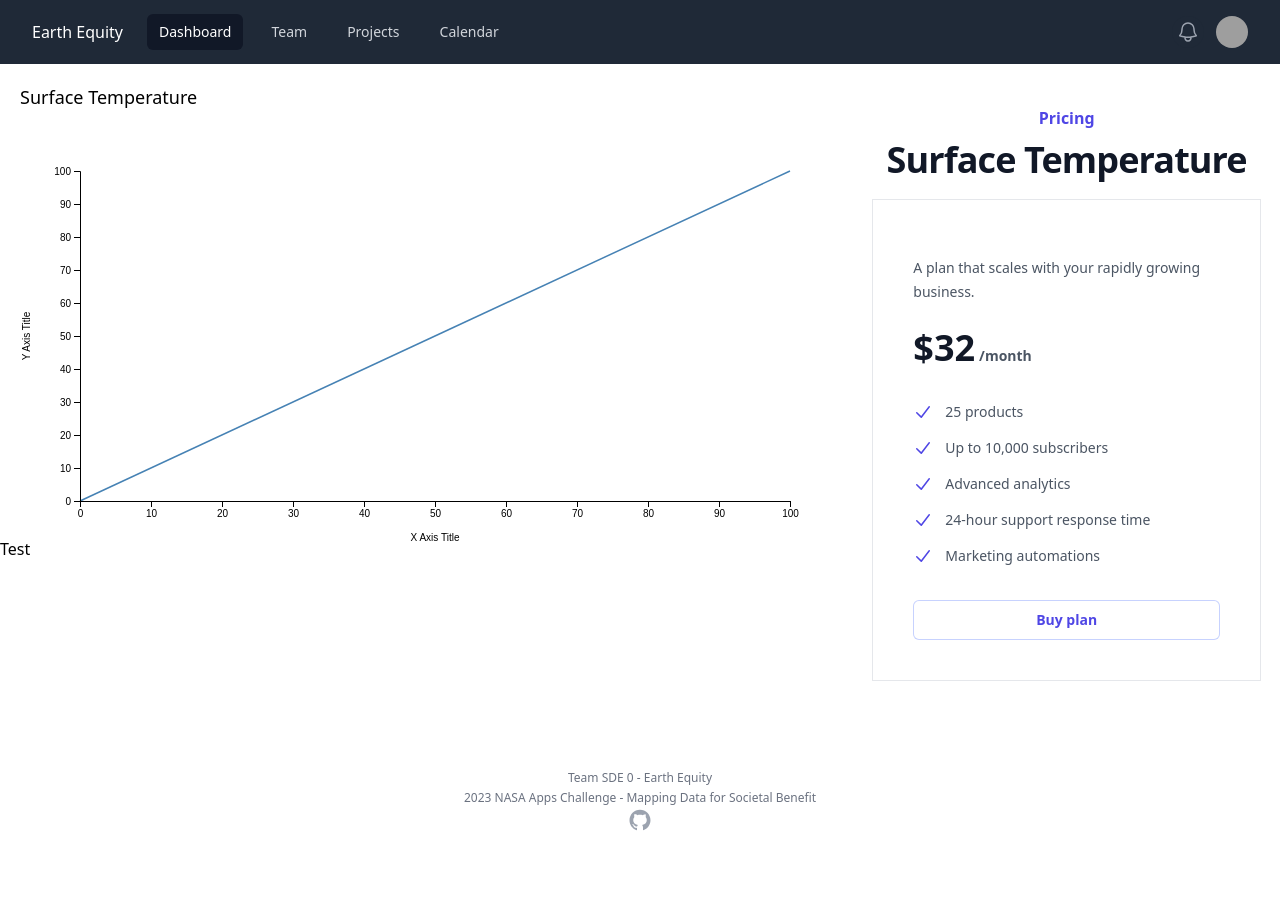
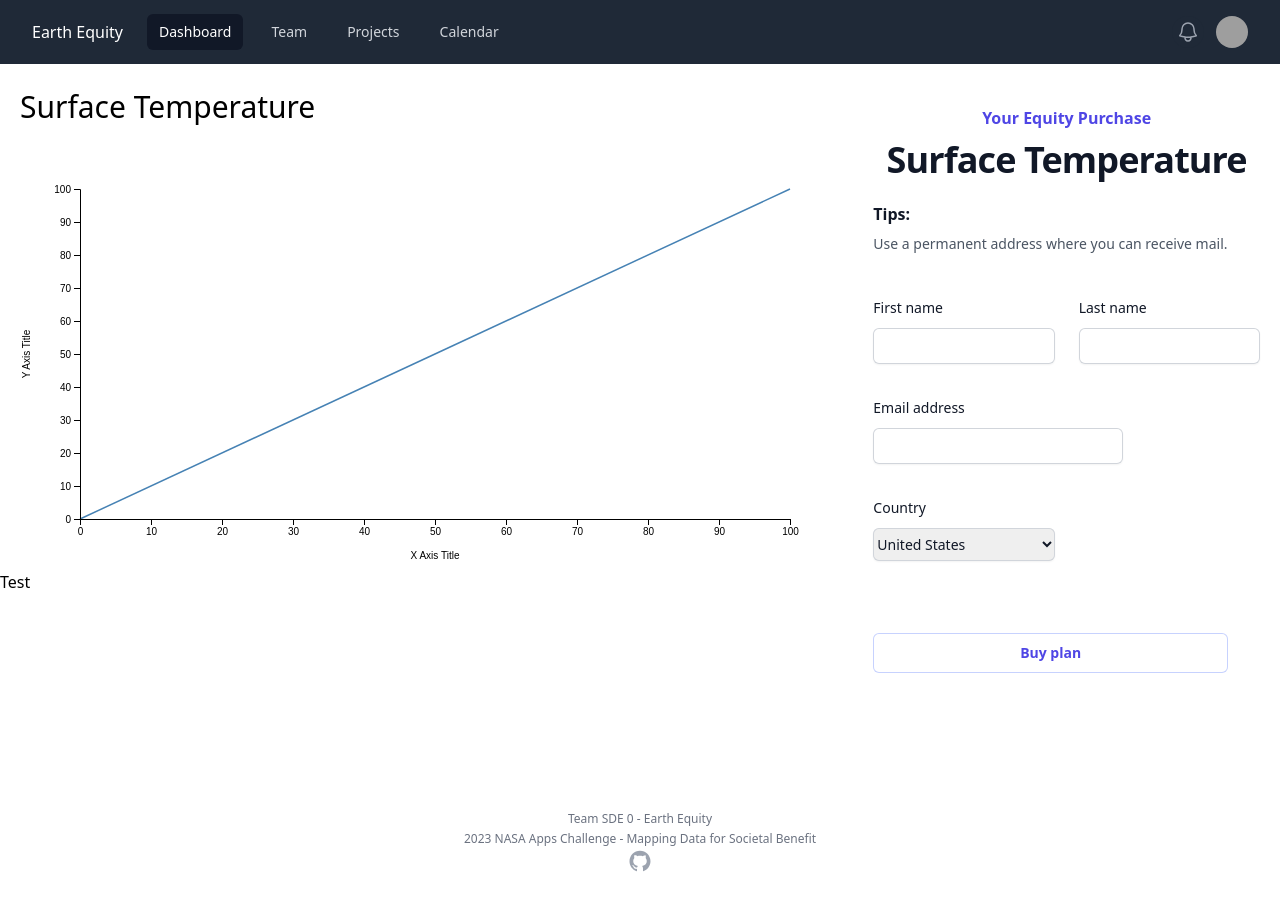
Before and after one commit to hajin-park/Earth-Equity, a React (Vite) app in the folder EarthEquity/: page /heat in a window 1280 px wide. Shown: the top 910 px of the page. Before the commit the page ends 880 px from the top, so only its background shows below. Built offline with nearby package versions, Linux system fonts and the light colour scheme; grey boxes are pictures that could not be loaded.

Commit message:
Created Home Page

```diff
--- a/EarthEquity/src/Components/Shop/Shop.jsx
+++ b/EarthEquity/src/Components/Shop/Shop.jsx
@@ -26,7 +26,7 @@ const Shop = ( {data} ) => {
     <div className="bg-white sm:py-10">
       <div className="mx-auto max-w-7xl px-3 lg:px-5">
         <div className="mx-auto max-w-4xl text-center">
-          <h2 className="text-base font-semibold leading-7 text-indigo-600">Pricing</h2>
+          <h2 className="text-base font-semibold leading-7 text-indigo-600">Your Equity Purchase</h2>
           <p className="mt-2 text-4xl font-bold tracking-tight text-gray-900">
             {data}
           </p>
@@ -36,7 +36,88 @@ const Shop = ( {data} ) => {
           Explicabo id ut laborum.
         </p> */}
         <div className="isolate mx-auto mt-16 grid max-w-md grid-cols-1 sm:mt-5 lg:mx-0 lg:max-w-none">
-          {tiers.map((tier, tierIdx) => (
+          <div className="grid grid-cols-1 gap-x-8 gap-y-10 pb-12">
+            <div>
+              <h2 className="text-base font-semibold leading-7 text-gray-900">Tips:</h2>
+              <p className="mt-1 text-sm leading-6 text-gray-600">Use a permanent address where you can receive mail.</p>
+            </div>
+
+            <div className="grid max-w-2xl grid-cols-1 gap-x-6 gap-y-8 sm:grid-cols-6 md:col-span-2">
+              <div className="sm:col-span-3">
+                <label htmlFor="first-name" className="block text-sm font-medium leading-6 text-gray-900">
+                  First name
+                </label>
+                <div className="mt-2">
+                  <input
+                    type="text"
+                    name="first-name"
+                    id="first-name"
+                    autoComplete="given-name"
+                    className="block w-full rounded-md border-0 py-1.5 text-gray-900 shadow-sm ring-1 ring-inset ring-gray-300 placeholder:text-gray-400 focus:ring-2 focus:ring-inset focus:ring-indigo-600 sm:text-sm sm:leading-6"
+                  />
+                </div>
+              </div>
+
+              <div className="sm:col-span-3">
+                <label htmlFor="last-name" className="block text-sm font-medium leading-6 text-gray-900">
+                  Last name
+                </label>
+                <div className="mt-2">
+                  <input
+                    type="text"
+                    name="last-name"
+                    id="last-name"
+                    autoComplete="family-name"
+                    className="block w-full rounded-md border-0 py-1.5 text-gray-900 shadow-sm ring-1 ring-inset ring-gray-300 placeholder:text-gray-400 focus:ring-2 focus:ring-inset focus:ring-indigo-600 sm:text-sm sm:leading-6"
+                  />
+                </div>
+              </div>
+
+              <div className="sm:col-span-4">
+                <label htmlFor="email" className="block text-sm font-medium leading-6 text-gray-900">
+                  Email address
+                </label>
+                <div className="mt-2">
+                  <input
+                    id="email"
+                    name="email"
+                    type="email"
+                    autoComplete="email"
+                    className="block w-full rounded-md border-0 py-1.5 text-gray-900 shadow-sm ring-1 ring-inset ring-gray-300 placeholder:text-gray-400 focus:ring-2 focus:ring-inset focus:ring-indigo-600 sm:text-sm sm:leading-6"
+                  />
+                </div>
+              </div>
+
+              <div className="sm:col-span-3">
+                <label htmlFor="country" className="block text-sm font-medium leading-6 text-gray-900">
+                  Country
+                </label>
+                <div className="mt-2">
+                  <select
+                    id="country"
+                    name="country"
+                    autoComplete="country-name"
+                    className="block w-full rounded-md border-0 py-1.5 text-gray-900 shadow-sm ring-1 ring-inset ring-gray-300 focus:ring-2 focus:ring-inset focus:ring-indigo-600 sm:max-w-xs sm:text-sm sm:leading-6"
+                  >
+                    <option>United States</option>
+                    <option>Canada</option>
+                    <option>Mexico</option>
+                  </select>
+                </div>
+              </div>
+            </div>
+            <button
+              // href={tier.href}
+              // aria-describedby={tier.id}
+              className={classNames(
+                'text-indigo-600 ring-1 ring-inset ring-indigo-200 hover:ring-indigo-300',
+                'mt-8 block rounded-md py-2 px-3 text-center text-sm font-semibold leading-6 focus-visible:outline focus-visible:outline-2 focus-visible:outline-offset-2 focus-visible:outline-indigo-600'
+              )}
+            >
+              Buy plan
+            </button>
+          </div>
+          {/* {tiers.map((tier, tierIdx) => (
             <div
               key={tier.id}
               className={classNames(
@@ -73,7 +154,7 @@ const Shop = ( {data} ) => {
                 Buy plan
               </a>
             </div>
-          ))}
+          ))} */}
         </div>
       </div>
     </div>
--- a/EarthEquity/src/Pages/Climate/Heat.jsx
+++ b/EarthEquity/src/Pages/Climate/Heat.jsx
@@ -17,7 +17,7 @@ const Heat = () => {
             <div className="info"
                 style={{ display: "flex", flex: 2, flexDirection: "column" }}
             >
-                <a href="#" style={{ fontSize: "large", padding: "20px" }}>
+                <a href="#" style={{ fontSize: "30px", padding: "20px" }}>
                     Surface Temperature
                 </a>
                 <div style={{ padding: "20px", flex: 2, width: '800px', height: '400px' }}>
--- a/EarthEquity/src/Pages/Health/Covid.jsx
+++ b/EarthEquity/src/Pages/Health/Covid.jsx
@@ -17,7 +17,7 @@ const Covid = () => {
             <div className="info"
                 style={{ display: "flex", flex: 2, flexDirection: "column" }}
             >
-                <a href="#" style={{ fontSize: "large", padding: "20px" }}>
+                <a href="#" style={{ fontSize: "30px", padding: "20px" }}>
                     Covid Infections
                 </a>
                 <div style={{ padding: "20px", flex: 2, width: '800px', height: '400px' }}>
@@ -38,7 +38,7 @@ const Covid = () => {
                 </div>
             </div>
             <div className="buy"
-                style={{ flex: 1 }}
+                style={{ flex: 1, padding: "20px" }}
             >
                 <Shop data = "COVID"/>
             </div>
--- a/EarthEquity/src/Pages/Home/Home.jsx
+++ b/EarthEquity/src/Pages/Home/Home.jsx
@@ -1,10 +1,61 @@
 import React from "react";
+import { CheckCircleIcon, ChevronRightIcon, InformationCircleIcon } from '@heroicons/react/20/solid'
 
 const Home = () => {
-    return(
-        <h1>
-            Home
-        </h1>
+    return (
+        <div className="bg-white px-6 py-10 lg:px-8">
+        <div className="mx-auto max-w-3xl text-base leading-7 text-gray-700">
+            <p className="text-base font-semibold leading-7 text-indigo-600">Introducing</p>
+            <h1 className="mt-2 text-3xl font-bold tracking-tight text-gray-900 sm:text-4xl">Earth Equity for Databases</h1>
+            <p className="mt-6 text-xl leading-8">
+            Earth Equity is an interactive learning platform that aims to educate a broad range of students from junior-high to college on significant challenges in the world. By emulating an online brokerage platform (i.e. Fidelity, RobinHood, Weibo, etc…) users will have the ability to understand changes in the world through the perspective of a volatile economy. In the same way a company’s stock price changes over time, data available in public repositories change as a result of different factors. Earth Equity encourages its users to understand what influences changes in data and how to use this knowledge to combat challenges the world is facing. Introductory knowledge of investing as a subsequent side-effect!
+            </p>
+            <div className="mt-10 max-w-2xl">
+            <p>
+                Faucibus commodo massa rhoncus, volutpat. Dignissim sed eget risus enim. Mattis mauris semper sed amet vitae
+                sed turpis id. Id dolor praesent donec est. Odio penatibus risus viverra tellus varius sit neque erat velit.
+                Faucibus commodo massa rhoncus, volutpat. Dignissim sed eget risus enim. Mattis mauris semper sed amet vitae
+                sed turpis id.
+            </p>
+            <ul role="list" className="mt-8 max-w-xl space-y-8 text-gray-600">
+                <li className="flex gap-x-3">
+                <ChevronRightIcon className="mt-1 h-5 w-5 flex-none text-indigo-600" aria-hidden="true" />
+                <span>
+                    <strong className="font-semibold text-gray-900">Data types.</strong> Lorem ipsum, dolor sit amet
+                    consectetur adipisicing elit. Maiores impedit perferendis suscipit eaque, iste dolor cupiditate
+                    blanditiis ratione.
+                </span>
+                </li>
+                <li className="flex gap-x-3">
+                <ChevronRightIcon className="mt-1 h-5 w-5 flex-none text-indigo-600" aria-hidden="true" />
+                <span>
+                    <strong className="font-semibold text-gray-900">Loops.</strong> Anim aute id magna aliqua ad ad non
+                    deserunt sunt. Qui irure qui lorem cupidatat commodo.
+                </span>
+                </li>
+                <li className="flex gap-x-3">
+                <ChevronRightIcon className="mt-1 h-5 w-5 flex-none text-indigo-600" aria-hidden="true" />
+                <span>
+                    <strong className="font-semibold text-gray-900">Events.</strong> Ac tincidunt sapien vehicula erat
+                    auctor pellentesque rhoncus. Et magna sit morbi lobortis.
+                </span>
+                </li>
+            </ul>
+            <p className="mt-8">
+                Et vitae blandit facilisi magna lacus commodo. Vitae sapien duis odio id et. Id blandit molestie auctor
+                fermentum dignissim. Lacus diam tincidunt ac cursus in vel. Mauris varius vulputate et ultrices hac
+                adipiscing egestas. Iaculis convallis ac tempor et ut. Ac lorem vel integer orci.
+            </p>
+            <h2 className="mt-16 text-2xl font-bold tracking-tight text-gray-900">From beginner to expert in 3 hours</h2>
+            <p className="mt-6">
+                Id orci tellus laoreet id ac. Dolor, aenean leo, ac etiam consequat in. Convallis arcu ipsum urna nibh.
+                Pharetra, euismod vitae interdum mauris enim, consequat vulputate nibh. Maecenas pellentesque id sed tellus
+                mauris, ultrices mauris. Tincidunt enim cursus ridiculus mi. Pellentesque nam sed nullam sed diam turpis
+                ipsum eu a sed convallis diam.
+            </p>
+            </div>
+        </div>
+        </div>
     )
 }
 
```
